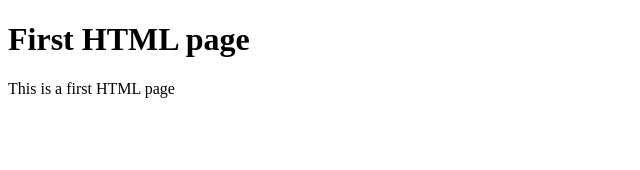
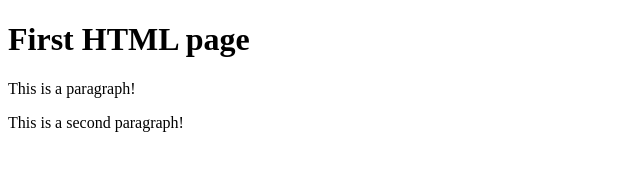
Before and after one commit to furvao/dm104-html-basics, a plain HTML site: page first-html/index.html in a window 1280 px wide. Shown: the whole page, without its empty margins (0-640 px from the left). Drawn offline with Linux system fonts and the light colour scheme.

Commit message:
added new paragraph

```diff
--- a/first-html/index.html
+++ b/first-html/index.html
@@ -5,10 +5,12 @@
     <title>First HTML</title>
     <meta charset="UTF-8">
 </head>
+
 <body>
 
     <h1>First HTML page </h1>
-    <p>This is a first HTML page</p>
+    <p>This is a paragraph!</p>
+    <p>This is a second paragraph!</p>
 
 </body>
 
```
